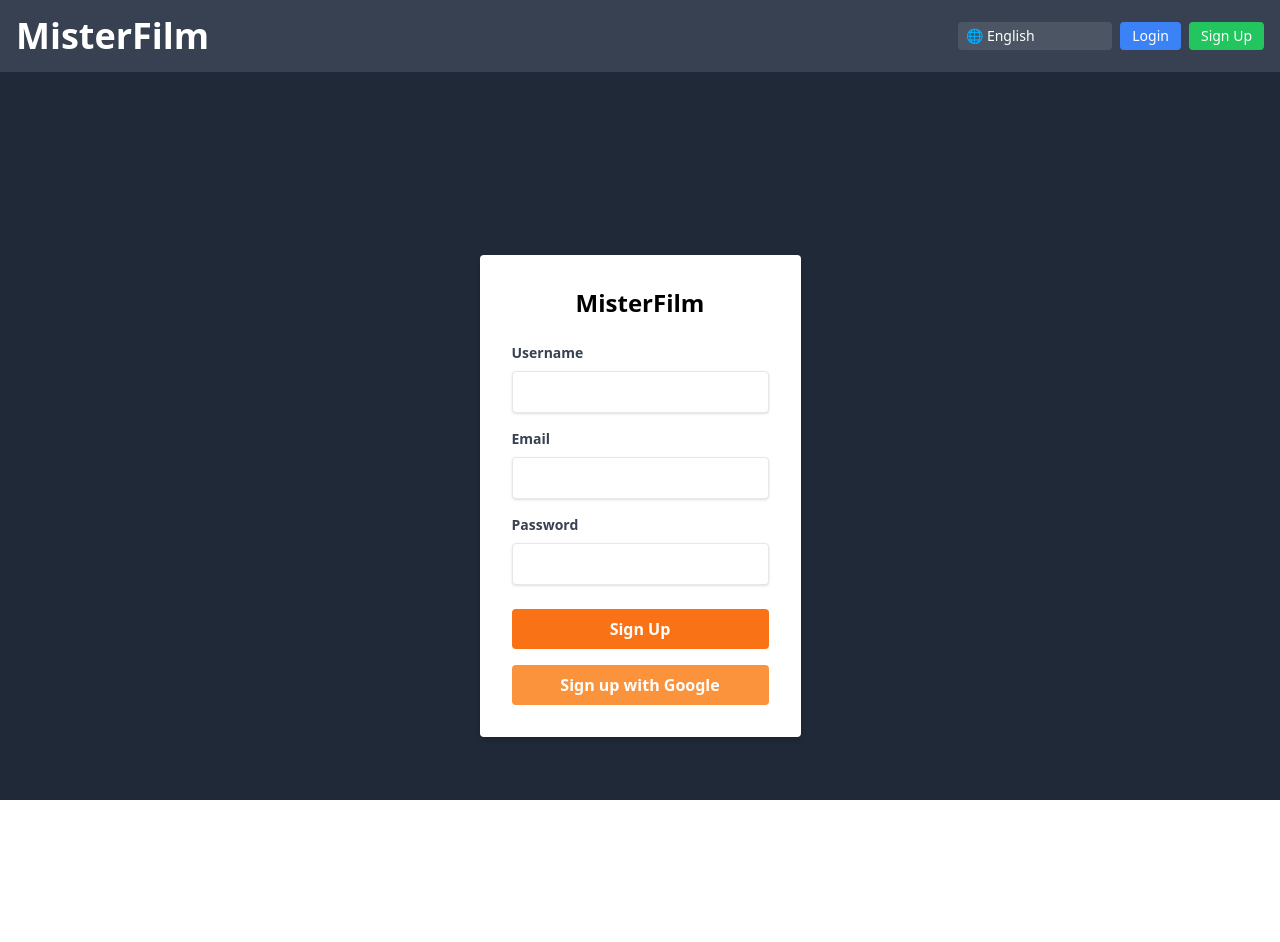
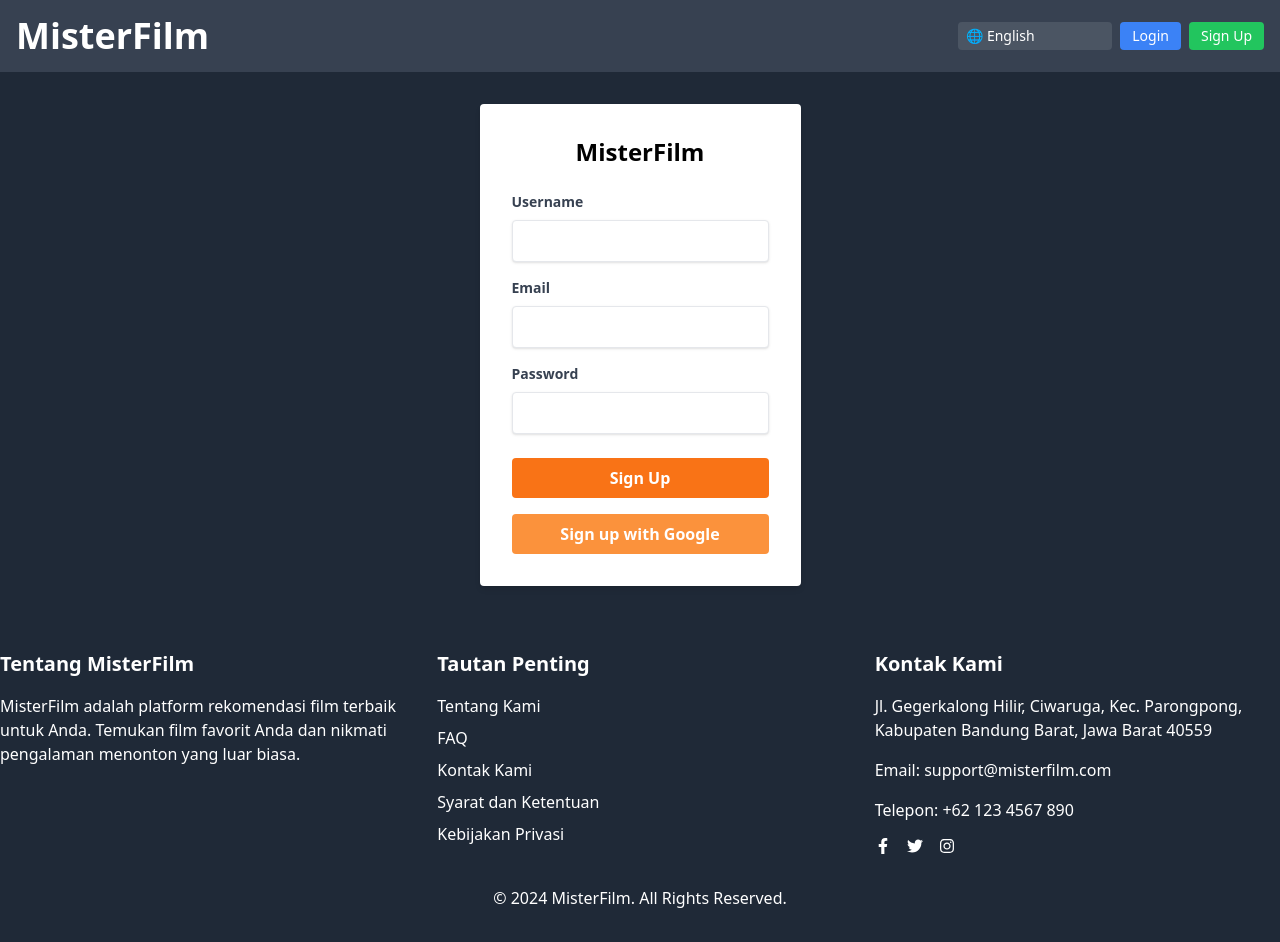
Before and after one commit to firmanzz/Web-Development, a React (Create React App) app in the folder frontend/: page /register in a window 1280 px wide. Before the commit the page ends 880 px from the top, so only its background shows below. Built offline with nearby package versions, Linux system fonts and the light colour scheme.

Commit message:
add footer

```diff
--- a/frontend/src/App.js
+++ b/frontend/src/App.js
@@ -8,6 +8,7 @@ import MovieList from "./components/MovieList";
 import Login from "./components/Login";
 import Register from "./components/Register";
 import MovieDetail from './components/MovieDetail';
+import Footer from './components/Footer';
 
 const AppContent = ({ open, setOpen, genre, setGenre, year, setYear, status, setStatus, handleSubmit }) => {
   const location = useLocation();
@@ -17,7 +18,7 @@ const AppContent = ({ open, setOpen, genre, setGenre, year, setYear, status, set
       <Sidebar open={open} />
       <div className="flex flex-col flex-grow h-screen">
         <Header open={open} setOpen={setOpen}/>
-        <div className="flex flex-col items-center justify-start pt-2">
+        <div className="flex flex-col items-center">
           {location.pathname !== '/login' && location.pathname !== '/register' && (
             <>
               <SearchBar />
@@ -31,6 +32,7 @@ const AppContent = ({ open, setOpen, genre, setGenre, year, setYear, status, set
             <Route path="/register" element={<Register />} />
           </Routes>
         </div>
+        <Footer />
       </div>
     </div>
   );
--- /dev/null
+++ b/frontend/src/components/Footer.js
@@ -0,0 +1,49 @@
+import React from 'react';
+import { FaFacebookF, FaTwitter, FaInstagram } from 'react-icons/fa';
+
+const Footer = () => {
+  return (
+    <footer className="bg-gray-800 text-white py-8">
+      <div className="container mx-auto grid grid-cols-1 md:grid-cols-3 gap-8">
+        {/* Kolom 1: Tentang Kami */}
+        <div>
+          <h2 className="text-xl font-bold mb-4">Tentang MisterFilm</h2>
+          <p>
+            MisterFilm adalah platform rekomendasi film terbaik untuk Anda.
+            Temukan film favorit Anda dan nikmati pengalaman menonton yang luar biasa.
+          </p>
+        </div>
+
+        {/* Kolom 2: Tautan Penting */}
+        <div>
+          <h2 className="text-xl font-bold mb-4">Tautan Penting</h2>
+          <ul>
+            <li className="mb-2"><a href="/about" className="hover:underline">Tentang Kami</a></li>
+            <li className="mb-2"><a href="/faq" className="hover:underline">FAQ</a></li>
+            <li className="mb-2"><a href="/contact" className="hover:underline">Kontak Kami</a></li>
+            <li className="mb-2"><a href="/terms" className="hover:underline">Syarat dan Ketentuan</a></li>
+            <li className="mb-2"><a href="/privacy" className="hover:underline">Kebijakan Privasi</a></li>
+          </ul>
+        </div>
+
+        {/* Kolom 3: Kontak dan Media Sosial */}
+        <div>
+          <h2 className="text-xl font-bold mb-4">Kontak Kami</h2>
+          <p className="mb-4">Jl. Gegerkalong Hilir, Ciwaruga, Kec. Parongpong, Kabupaten Bandung Barat, Jawa Barat 40559</p>
+          <p className="mb-4">Email: support@misterfilm.com</p>
+          <p className="mb-4">Telepon: +62 123 4567 890</p>
+          <div className="flex space-x-4 mt-4">
+            <a href="https://facebook.com" className="hover:text-blue-500"><FaFacebookF /></a>
+            <a href="https://twitter.com" className="hover:text-blue-400"><FaTwitter /></a>
+            <a href="https://instagram.com" className="hover:text-pink-500"><FaInstagram /></a>
+          </div>
+        </div>
+      </div>
+      <div className="text-center mt-8">
+        <p>&copy; 2024 MisterFilm. All Rights Reserved.</p>
+      </div>
+    </footer>
+  );
+};
+
+export default Footer;
--- a/frontend/src/components/Login.js
+++ b/frontend/src/components/Login.js
@@ -11,8 +11,8 @@ const Login = () => {
   };
 
   return (
-    <div className="flex items-center justify-center min-h-screen">
-      <div className="w-full max-w-sm p-8 bg-white rounded shadow-md mt-8">
+    <div className="flex items-center justify-center">
+      <div className="w-full max-w-sm p-8 bg-white rounded shadow-md mt-8 mb-8">
         <h2 className="mb-6 text-2xl font-bold text-center">MisterFilm</h2>
         <form onSubmit={handleSubmit}>
           <div className="mb-4">
--- a/frontend/src/components/Register.js
+++ b/frontend/src/components/Register.js
@@ -13,8 +13,8 @@ const Register = () => {
   };
 
   return (
-    <div className="flex items-center justify-center min-h-screen">
-      <div className="w-full max-w-sm p-8 bg-white rounded shadow-md mt-8"> {/* Tambahkan kelas mt-8 untuk margin top */}
+    <div className="flex items-center justify-center">
+      <div className="w-full max-w-sm p-8 bg-white rounded shadow-md mt-8 mb-8"> {/* Tambahkan kelas mb-8 untuk margin bottom */}
         <h2 className="mb-6 text-2xl font-bold text-center">MisterFilm</h2>
         <form onSubmit={handleSubmit}>
           <div className="mb-4">
```
